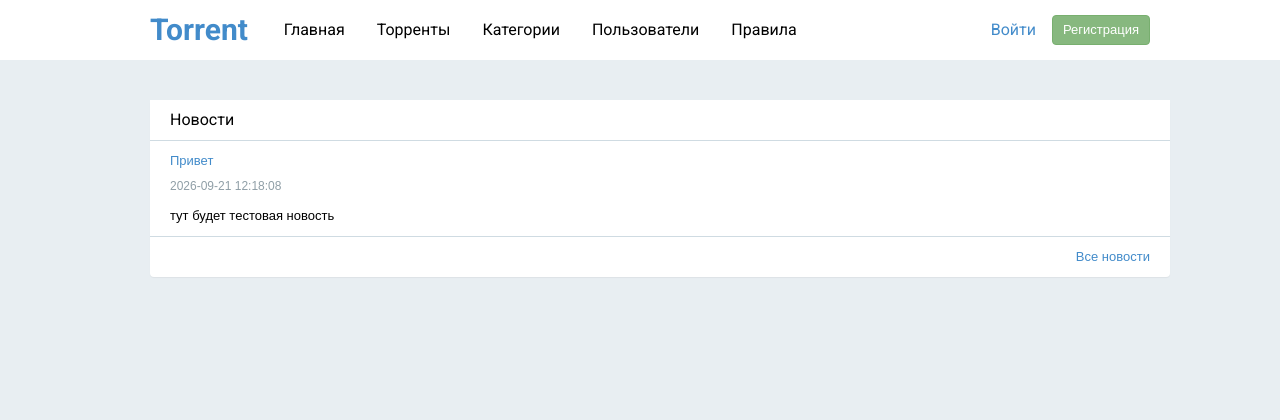
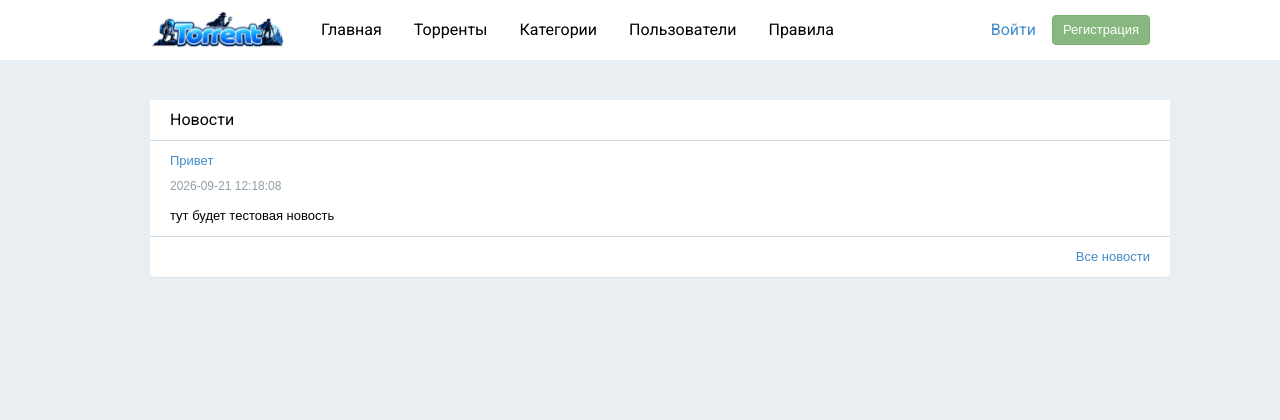
Before and after one commit to nickmsk9/torrent, a PHP site: page /index.php in a window 1280 px wide. Shown: the top 420 px of the page. Run offline with PHP 8.4, Linux system fonts and the light colour scheme; data comes from the database, SQL or seed files in the repository.

Commit message:
обновил лого как картинку, а также в шапке

```diff
--- a/app/templates/header.php
+++ b/app/templates/header.php
@@ -41,18 +41,17 @@ require_once __DIR__ . '/../incs/lang.php';
     <div class="container header-inner">
 
 
-        <!-- Логотип -->
+       <!-- Логотип -->
 
-        <a href="<?= $baseUrl ?>/index.php" class="logo">
+<a href="<?= $baseUrl ?>/index.php" class="logo">
 
-            <span class="logo-mark">
-                T
-            </span>
+    <img
+        src="<?= $baseUrl ?>/pic/logo.png"
+        alt="Torrent"
+        style="height: 45px; width: auto;"
+    >
 
-            Torrent
-
-        </a>
-
+</a>
 
         <!-- Главное меню -->
 
```
Also changed, not shown: app/pic/logo.png (added).
